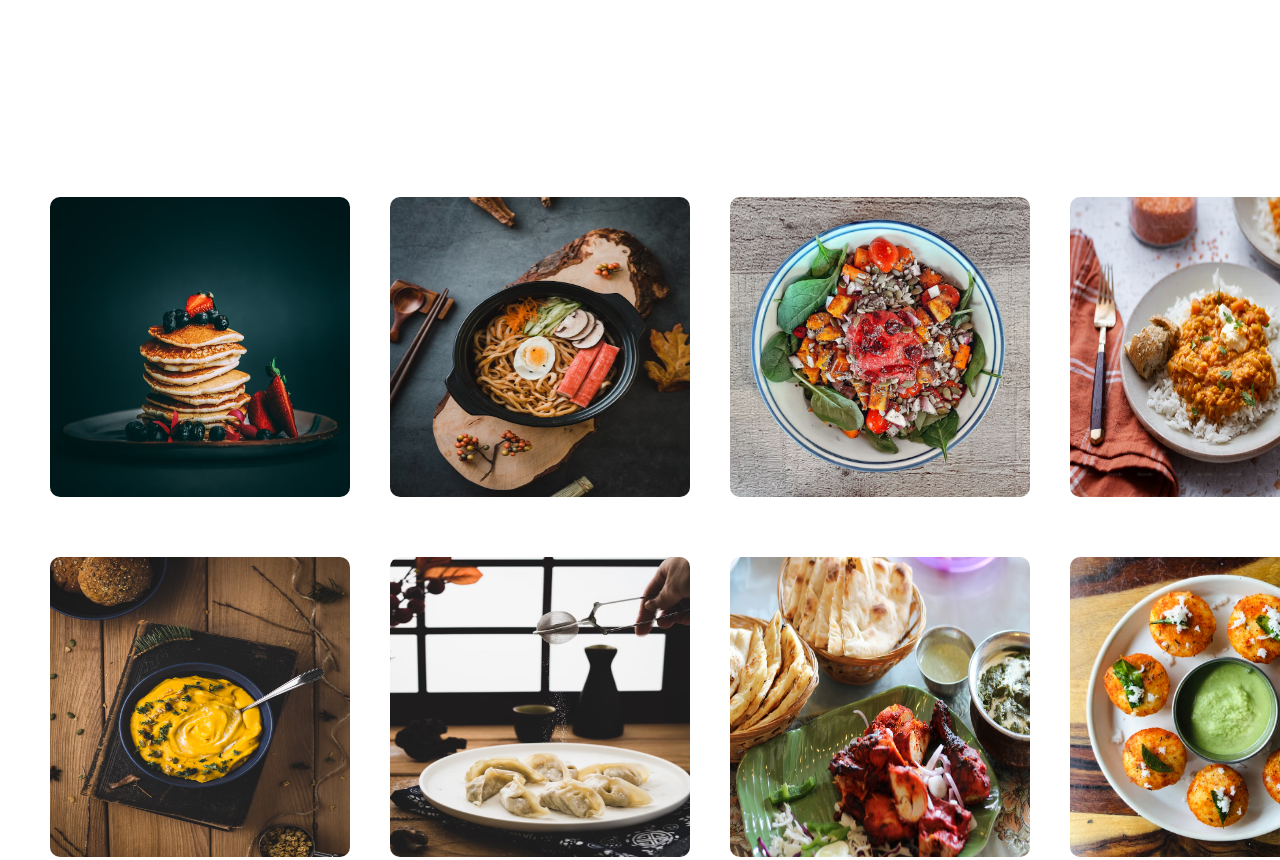
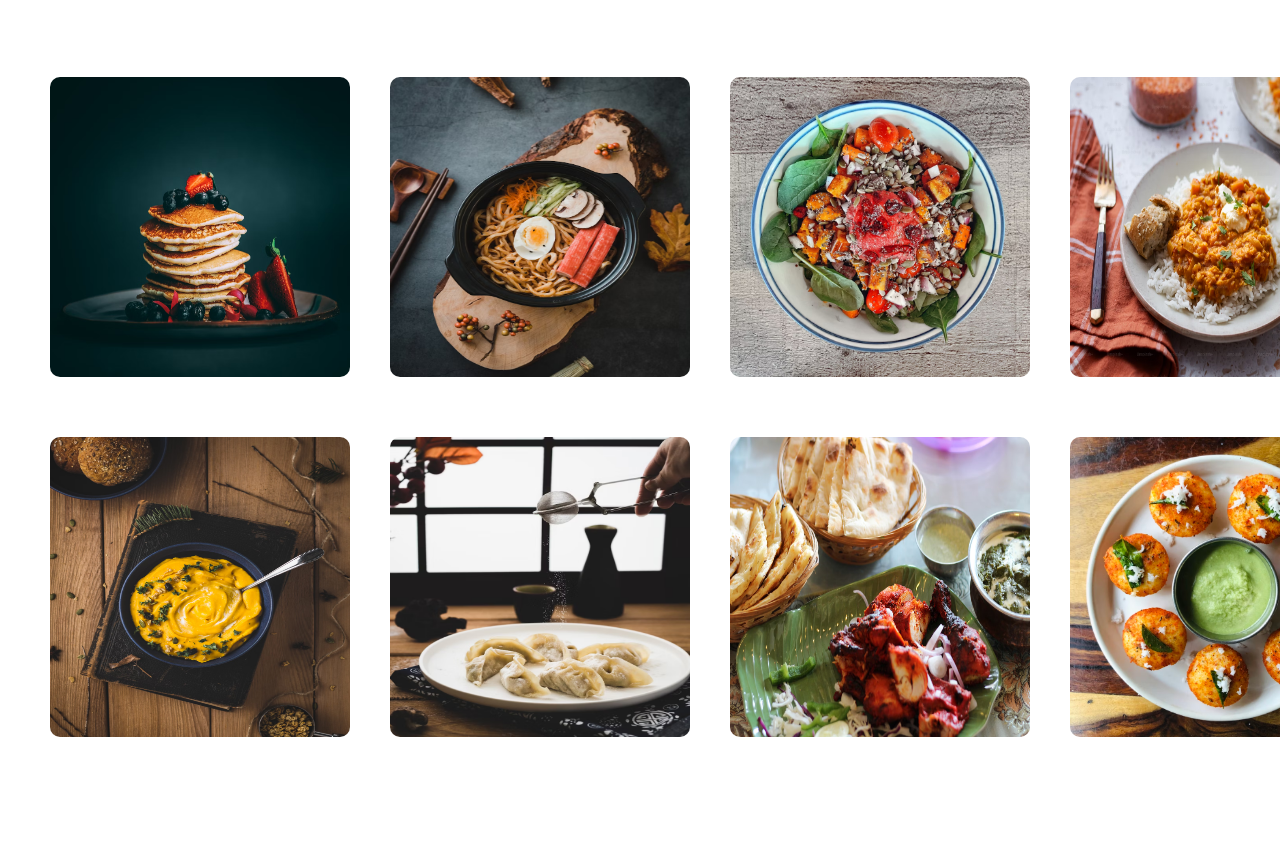
Before and after one commit to amritaaa-ui/Food-Project, a plain HTML site: page index.html in a window 1280 px wide. Shown: the part 1504-2364 px from the top of the page. After the commit the page ends 2271 px from the top, so only its background shows below. Drawn offline with nearby package versions, Linux system fonts and the light colour scheme.

Commit message:
Changed some styles

```diff
--- a/resources/css/style.css
+++ b/resources/css/style.css
@@ -198,8 +198,16 @@ h3{
     width: 300px;
     margin: 20px 10px;
     border-radius: 10px;
+    transition: all 0.5s ease;
+
 }
 
 .row img:hover{
     transform: translateY(-5px);
+    scale: 1.1;
 }
+
+.section-meals{
+    padding: 0;
+    margin-top: -40px;
+}
```
